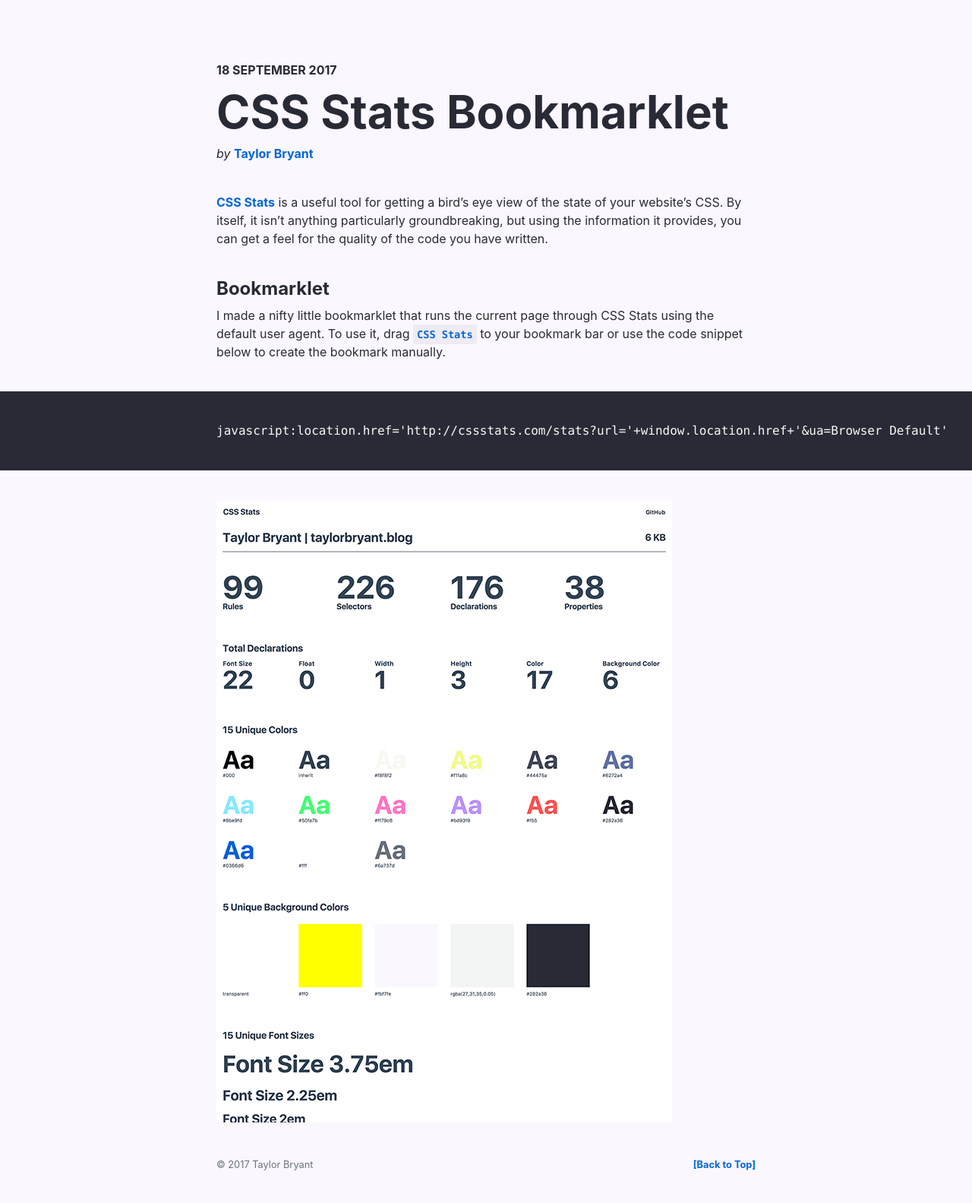
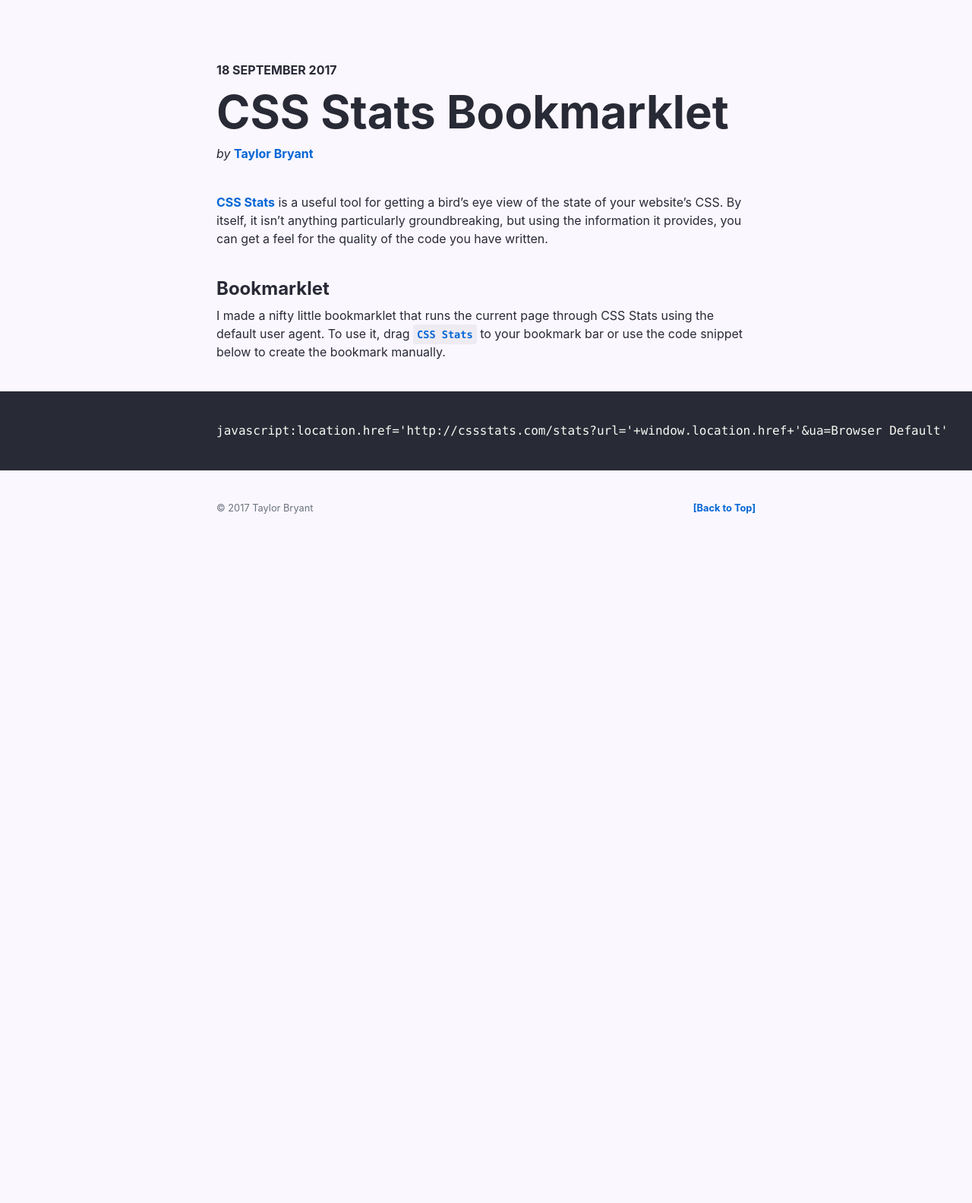
Before and after one commit to scottwater/taylorbryant.github.io, a Jekyll site: the page built from _posts/2017-09-18-css-stats-bookmarklet.md, in a window 1280 px wide. Shown: the whole page at 76% size. Built offline with Jekyll 4.4.1, drawn with Linux system fonts in a browser that asks for light colours; after the commit the page ends 900 px from its top, so only the background shows below that.

Commit message:
Remove screenshot

````diff
--- a/_posts/2017-09-18-css-stats-bookmarklet.md
+++ b/_posts/2017-09-18-css-stats-bookmarklet.md
@@ -12,5 +12,3 @@
 ```
 javascript:location.href='http://cssstats.com/stats?url='+window.location.href+'&ua=Browser Default'
 ```
-
-![Step 3](assets/img/css-stats/example.png)
````
